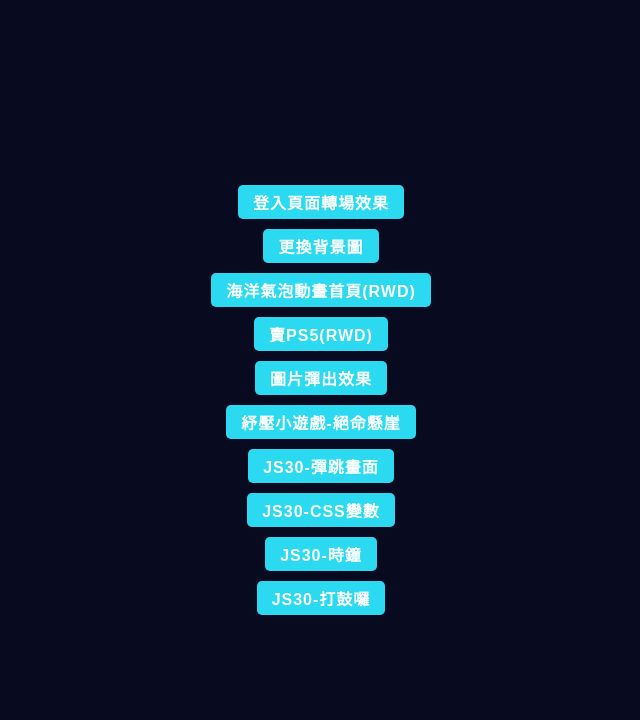
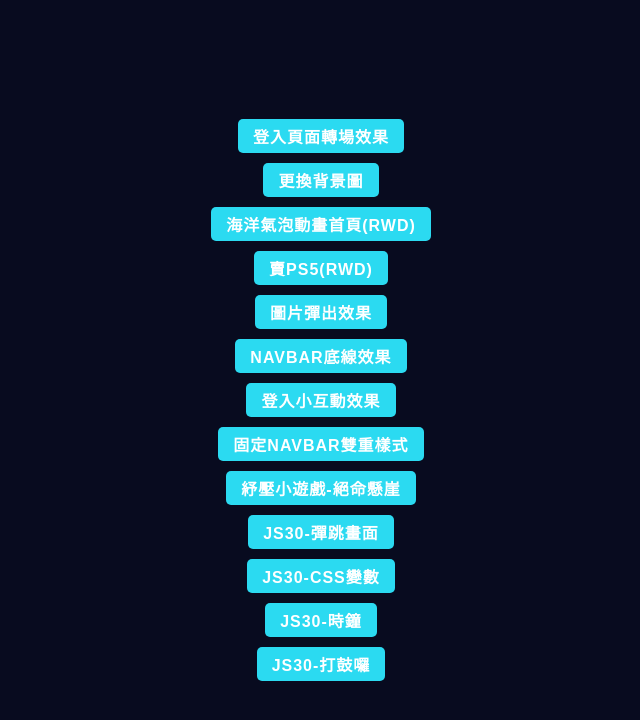
Before and after one commit to AllenW0815/AllenW0815.github.io, a plain HTML site: page index.html in a window 1280 px wide. Shown: the whole page, without its empty margins (319-959 px from the left). Drawn offline with Linux system fonts and the light colour scheme.

Commit message:
新增作品

```diff
--- a/index.html
+++ b/index.html
@@ -128,6 +128,25 @@
           >圖片彈出效果</a
         >
       </li>
+      <li data-text="Navbar底線效果">
+        <a
+          href="https://allenw0815.github.io/cssEffect/Animate%20Sliding%20Menu/0912-01.html"
+          >Navbar底線效果</a
+        >
+      </li>
+      </li>
+      <li data-text="登入小互動效果">
+        <a
+          href="https://allenw0815.github.io/cssEffect/Login%20Form/0914-01.html"
+          >登入小互動效果</a
+        >
+      </li>
+      <li data-text="固定Navbar雙重樣式">
+        <a
+          href="https://allenw0815.github.io/cssEffect/Sticky%20Navigation%20Bar/0911-01.html"
+          >固定Navbar雙重樣式</a
+        >
+      </li>
       <li data-text="紓壓小遊戲-絕命懸崖">
         <a href="https://allenw0815.github.io/game/HomeWork.html"
           >紓壓小遊戲-絕命懸崖</a
```
